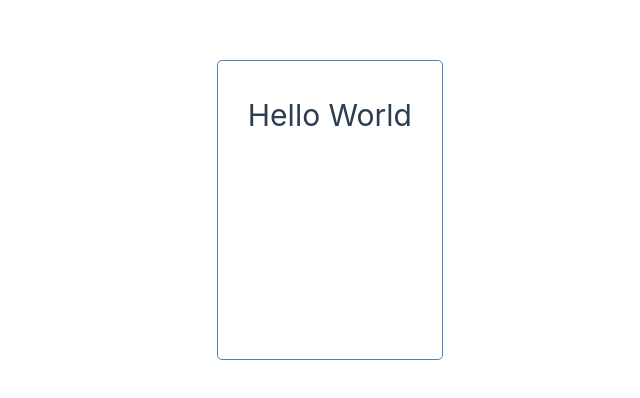
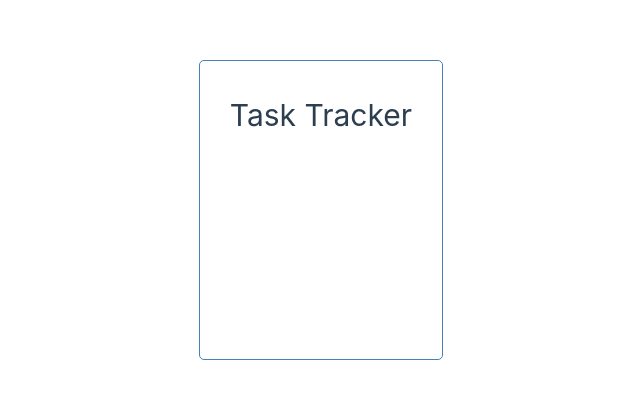
Before and after one commit to Notuc/Task-Tracker, a Vue app: page / in a window 1280 px wide. Shown: the part 190-588 px from the top of the page, without its empty margins (197-837 px from the left). Built offline with nearby package versions, Linux system fonts and the light colour scheme.

Commit message:
Remove the code from the vue temeplate
Add a header componenet

```diff
--- a/src/App.vue
+++ b/src/App.vue
@@ -4,9 +4,24 @@
 
 <template>
   <div class="container">
-    <h1>Hello World</h1>
+    <Header title="Task Tracker"/>
   </div>
 </template>
+
+<script>
+  import Header from './components/Header.vue'
+
+  export default {
+  name: 'app',
+  components: {
+    Header,
+  }
+  }
+</script>
+
+
+
+
 
 <style>
 @import url('https://fonts.googleapis.com/css2?family=Poppins:wght@300;400&display=swap');
--- a/src/components/Header.Vue
+++ b/src/components/Header.Vue
@@ -0,0 +1,24 @@
+<template>
+    <header>
+        <h1>Task Tracker</h1>
+    </header>
+  </template>
+  <script>
+  export default {
+    name: 'Header',
+    props: {
+      title: String
+
+      }
+    }
+
+  </script>
+
+  <style scoped>
+    header {
+      display: flex;
+      justify-content: space-between;
+      align-items: center;
+      margin-bottom: 20px
+    }
+  </style>
```
